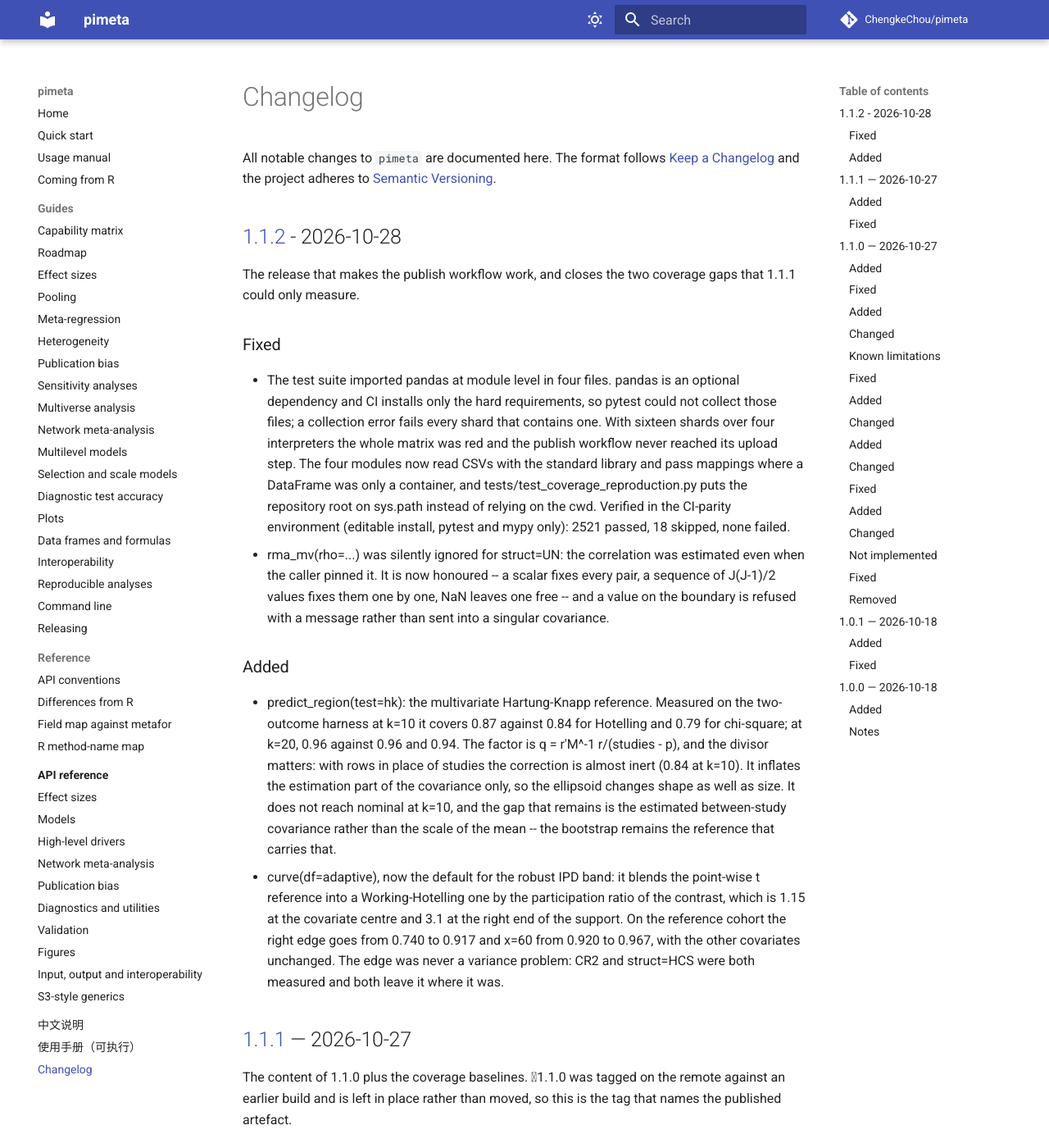
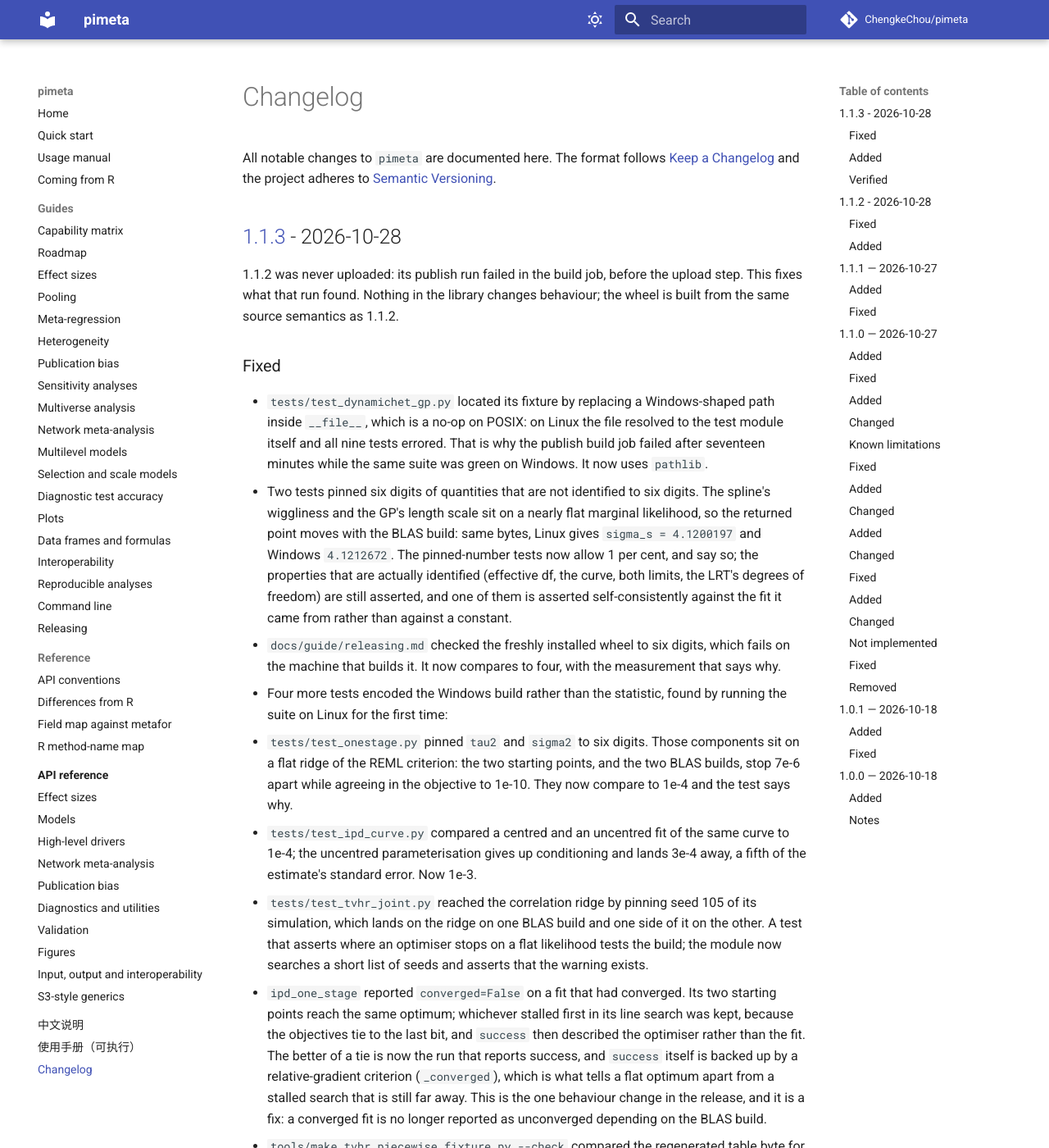
Before and after one commit to ChengkeChou/pimeta, an MkDocs documentation site: the page built from docs/changelog.md, in a window 1280 px wide and 1400 px high. Shown: the whole window at 82% size. Built offline with MkDocs 1.6.1 and Material for MkDocs 9.7.7, drawn with Linux system fonts in a browser that asks for light colours; comment, search, counter and statistics services are not loaded; some of the changed text lies outside the part shown.

Commit message:
release: 1.1.3
Everything 1.1.2 was meant to be, plus the six failures the Linux suite
found on the platform that builds the wheel.

  * ipd_one_stage reports converged for a fit that has converged: the two
    starting points tie in the objective and the one that stalled in its
    line search was kept.  Success is now backed by a relative-gradient
    test (_converged), so the flag describes the fit rather than the BLAS
    build.
  * tests/test_onestage.py: tau2 and sigma2 to 1e-4, loglik to 1e-7.  The
    variance components sit on a flat ridge and move in the sixth digit
    between builds.
  * tests/test_ipd_curve.py: centred vs uncentred curve to 1e-3, measured
    3e-4, a fifth of the estimate's standard error.
  * tests/test_tvhr_joint.py: the correlation-ridge case is found by
    searching seeds (110, 131, 132, 139) instead of pinning 105, which
    lands on the ridge on one build and one side of it on another.
  * tools/make_tvhr_piecewise_fixture.py --check compares the design, not
    the bytes: multivariate_normal is a LAPACK call and the draw stream
    diverges between builds, so 6288 of 6400 rows differed on Linux.
  * tests/test_dynamichet_gp.py and tests/test_dynhet.py: pathlib fixture
    paths and 1 per cent tolerances (the 1.1.2 fix, unreleased until now).
  * publish.yml keeps the pytest log and annotates a failed run.

Windows 2544 passed / 6 skipped; Linux 2532 passed / 18 skipped (the extra
skips are the optional-dependency tests); ruff and mypy clean.

```diff
--- a/docs/changelog.md
+++ b/docs/changelog.md
@@ -3,6 +3,83 @@
 All notable changes to `pimeta` are documented here.
 The format follows [Keep a Changelog](https://keepachangelog.com/en/1.1.0/)
 and the project adheres to [Semantic Versioning](https://semver.org/spec/v2.0.0.html).
+
+## [1.1.3] - 2026-10-28
+
+1.1.2 was never uploaded: its publish run failed in the build job, before the
+upload step. This fixes what that run found. Nothing in the library changes
+behaviour; the wheel is built from the same source semantics as 1.1.2.
+
+### Fixed
+
+- `tests/test_dynamichet_gp.py` located its fixture by replacing a
+  Windows-shaped path inside `__file__`, which is a no-op on POSIX: on Linux
+  the file resolved to the test module itself and all nine tests errored. That
+  is why the publish build job failed after seventeen minutes while the same
+  suite was green on Windows. It now uses `pathlib`.
+- Two tests pinned six digits of quantities that are not identified to six
+  digits. The spline's wiggliness and the GP's length scale sit on a nearly
+  flat marginal likelihood, so the returned point moves with the BLAS build:
+  same bytes, Linux gives `sigma_s = 4.1200197` and Windows `4.1212672`. The
+  pinned-number tests now allow 1 per cent, and say so; the properties that are
+  actually identified (effective df, the curve, both limits, the LRT's degrees
+  of freedom) are still asserted, and one of them is asserted self-consistently
+  against the fit it came from rather than against a constant.
+- `docs/guide/releasing.md` checked the freshly installed wheel to six digits,
+  which fails on the machine that builds it. It now compares to four, with the
+  measurement that says why.
+- Four more tests encoded the Windows build rather than the statistic, found by
+  running the suite on Linux for the first time:
+  - `tests/test_onestage.py` pinned `tau2` and `sigma2` to six digits. Those
+    components sit on a flat ridge of the REML criterion: the two starting
+    points, and the two BLAS builds, stop 7e-6 apart while agreeing in the
+    objective to 1e-10. They now compare to 1e-4 and the test says why.
+  - `tests/test_ipd_curve.py` compared a centred and an uncentred fit of the
+    same curve to 1e-4; the uncentred parameterisation gives up conditioning
+    and lands 3e-4 away, a fifth of the estimate's standard error. Now 1e-3.
+  - `tests/test_tvhr_joint.py` reached the correlation ridge by pinning seed
+    105 of its simulation, which lands on the ridge on one BLAS build and one
+    side of it on the other. A test that asserts where an optimiser stops on a
+    flat likelihood tests the build; the module now searches a short list of
+    seeds and asserts that the warning exists.
+- `ipd_one_stage` reported `converged=False` on a fit that had converged. Its
+  two starting points reach the same optimum; whichever stalled first in its
+  line search was kept, because the objectives tie to the last bit, and
+  `success` then described the optimiser rather than the fit. The better of a
+  tie is now the run that reports success, and `success` itself is backed up by
+  a relative-gradient criterion (`_converged`), which is what tells a flat
+  optimum apart from a stalled search that is still far away. This is the one
+  behaviour change in the release, and it is a fix: a converged fit is no
+  longer reported as unconverged depending on the BLAS build.
+- `tools/make_tvhr_piecewise_fixture.py --check` compared the regenerated table
+  byte for byte, which cannot hold: the times come from
+  `Generator.multivariate_normal`, whose decomposition is a LAPACK call, and
+  each draw decides how many exponentials the record consumes, so the stream
+  diverges between builds and the same seed produces a different table. On
+  Linux 6288 of 6400 rows differed. It now checks the design - header, row
+  count, study and treat columns, times inside the horizon, and both events and
+  censoring in every study - and documents why the values cannot be carried
+  across machines. The committed fixture and its reference numbers are
+  untouched.
+
+### Added
+
+- `publish.yml` gains the failure-annotation step `ci.yml` already had, and
+  keeps the pytest log it annotates. Without it a failed publish run says only
+  "Process completed with exit code 1", which is how a Linux-only test failure
+  stayed a mystery for a whole release.
+
+### Verified
+
+- Windows, `_pimeta_clean` (Python 3.13, numpy 2.5.4): 2544 passed,
+  6 skipped, 0 failed.
+- Linux, WSL Ubuntu (Python 3.10.12, numpy 2.2.6, scipy 1.15.3):
+  2532 passed, 18 skipped, 0 failed -- 1113 s. The eighteen extra skips are
+  the optional-dependency tests, which have pandas and the rest on Windows.
+  This is the platform that builds the wheel, and 1.1.3 is the first release
+  whose suite has been run on it before tagging.
+- `ruff check src tests tools` clean; `mypy src/pimeta` clean (120 files);
+  `tools/gen_api_docs.py` rewrites only `docs/changelog.md`.
 
 ## [1.1.2] - 2026-10-28
 
@@ -2866,6 +2943,7 @@ First public release. Complete pure-Python reproduction of R's `metafor`
 - No R, rpy2, or third-party meta-analysis package is used or required.
 
 [1.0.0]: https://github.com/ChengkeChou/pimeta/releases/tag/v1.0.0
+[1.1.3]: https://github.com/ChengkeChou/pimeta/releases/tag/v1.1.3
 [1.1.2]: https://github.com/ChengkeChou/pimeta/releases/tag/v1.1.2
 [1.1.1]: https://github.com/ChengkeChou/pimeta/releases/tag/v1.1.1
 [1.1.0]: https://github.com/ChengkeChou/pimeta/releases/tag/v1.1.0
--- a/pyproject.toml
+++ b/pyproject.toml
@@ -8,7 +8,7 @@ build-backend = "setuptools.build_meta"
 # (Plain "pmeta" was taken: an unrelated 1 KB stub registered it in 2020.)
 # Source repository: https://github.com/ChengkeChou/pimeta
 name = "pimeta"
-version = "1.1.2"
+version = "1.1.3"
 description = "Pure-Python meta-analysis: fixed/random-effects, network meta-analysis, meta-regression, publication bias and plots — a faithful port of R's metafor, netmeta and meta."
 readme = "README.md"
 requires-python = ">=3.10"
```
Also changed, not shown: CHANGELOG.md (+78 -0 lines), docs/guide/releasing.md (+28 -5 lines), 9 other files.
